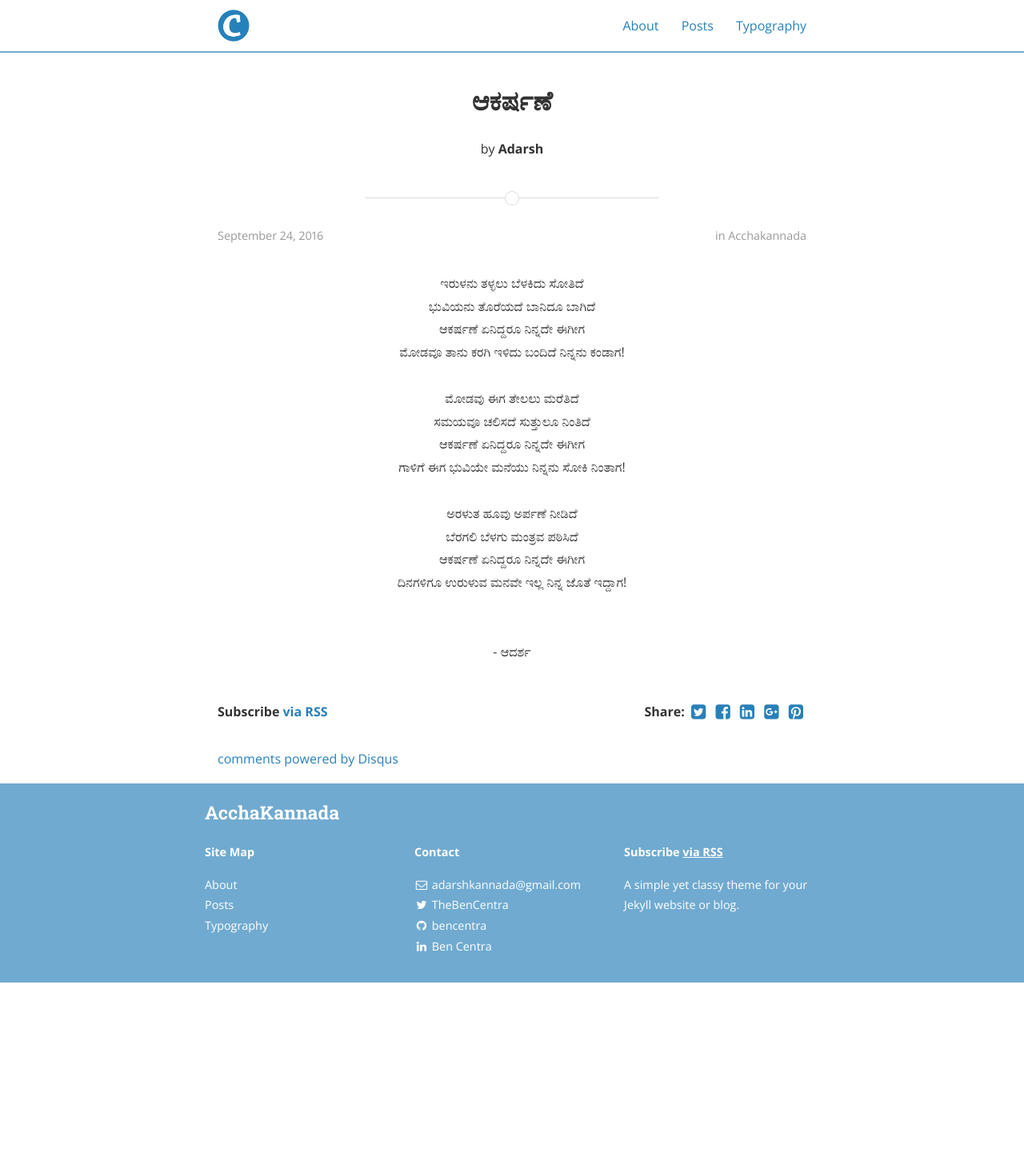
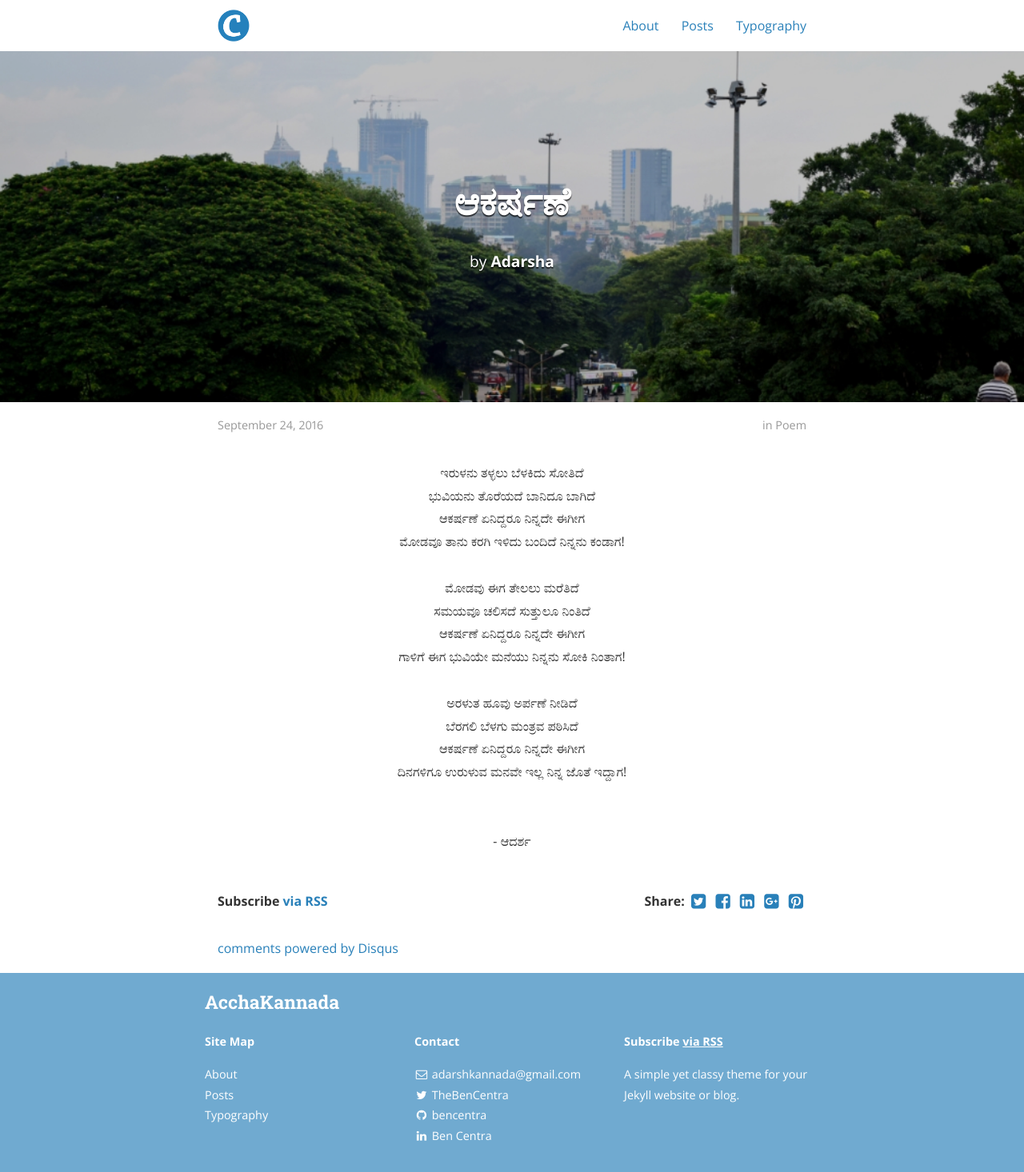
Before and after one commit to bencentra/centrarium, a Jekyll site: the page built from _posts/2016-09-24-aakarshane.markdown, in a window 1280 px wide. Shown: the whole page at 80% size. Built offline with Jekyll 4.4.1, drawn with Linux system fonts in a browser that asks for light colours; nearby versions of some CDN libraries; comment, search, counter and statistics services are not loaded; a style sheet for code colours, icons or effects is not loaded; before the commit the page ends 1229 px from its top, so only the background shows below that.

Commit message:
Update 2016-09-24-aakarshane.markdown

```diff
--- a/_posts/2016-09-24-aakarshane.markdown
+++ b/_posts/2016-09-24-aakarshane.markdown
@@ -3,12 +3,10 @@
 layout: post
 title:  "ಆಕರ್ಷಣೆ"
 date:   2016-09-24
-description: Aakarshane. A Poem!
-thumbnail: aakarshane.jpg
-categories: acchakannada
-
-# Information for the author block
-author: Adarsh
+author: Adarsha
+categories: Poem
+tags:	Acchakannada Kannada Kavana divine seleta
+cover:  "assets/aakarshane.jpg"
 
 ---
 <p align="center">ಇರುಳನು ತಳ್ಳಲು ಬೆಳಕಿದು ಸೋತಿದೆ<br>
```
